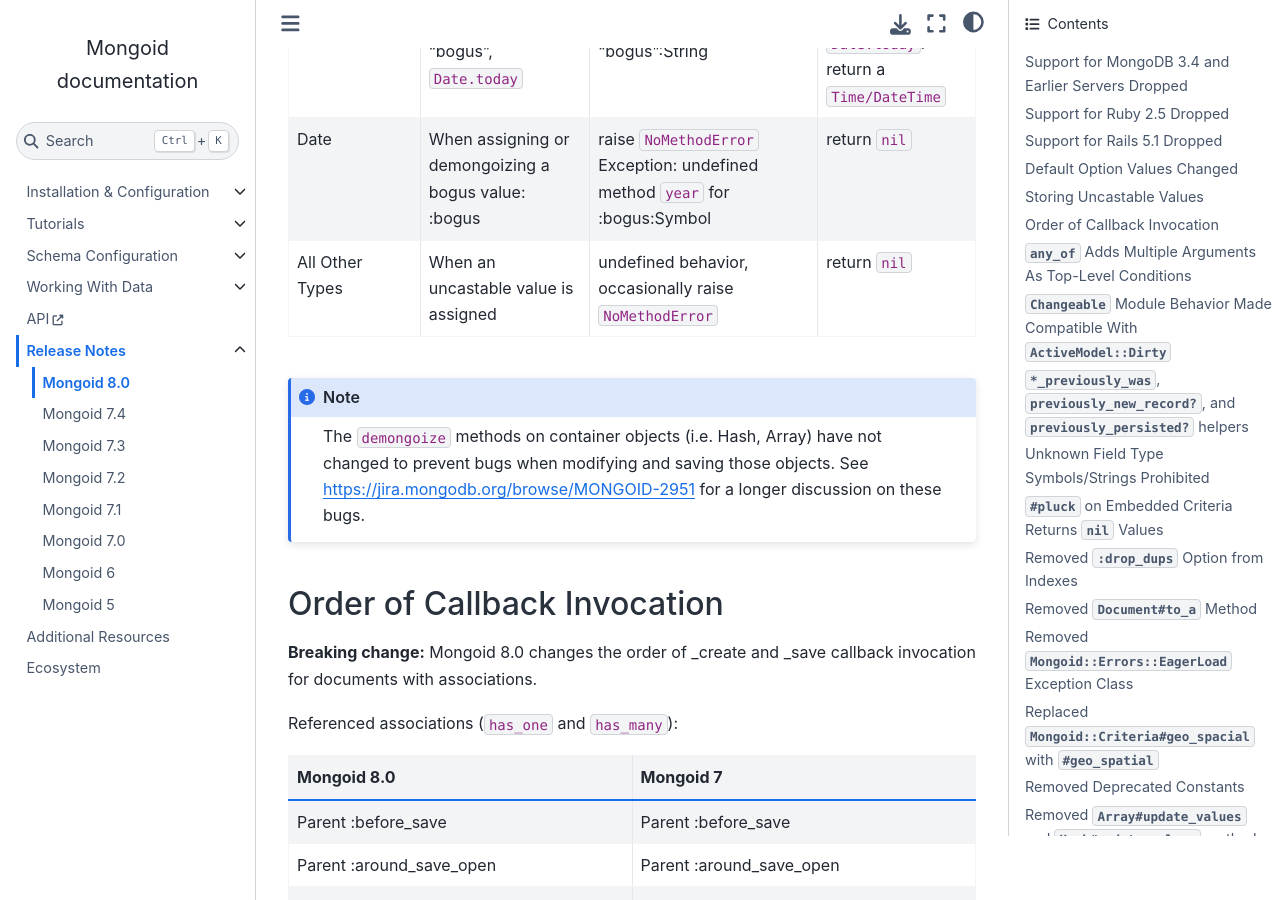
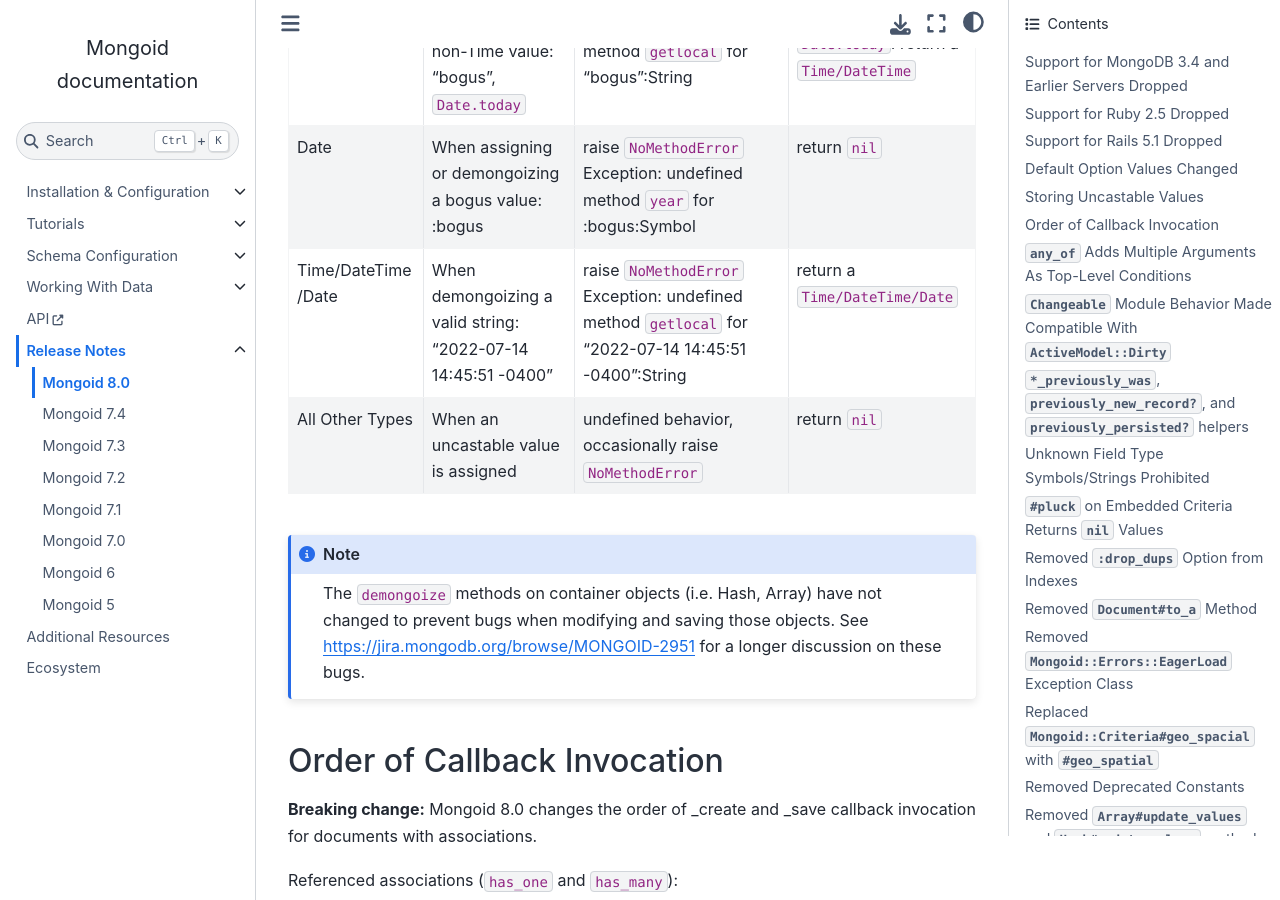
Before and after one commit to i80and/docs-mongoid, a Sphinx documentation site: the page built from docs/release-notes/mongoid-8.0.txt, in a window 1280 px wide and 900 px high, scrolled down 3058 px. Built offline with Sphinx 7.4.7 and the Sphinx Book theme 1.1.4, drawn with Linux system fonts in a browser that asks for light colours.

Commit message:
MONGOID-5315 Accept formatted strings in Date/Time/DateTime.demongoize (#5377)
* MONGOID-5315 Accept formatted strings in Date/Time/DateTime.demongoize

* MONGOID-5315 add release notes

* MONGOID-5315 documentation fix for demongoize

```diff
--- a/docs/release-notes/mongoid-8.0.txt
+++ b/docs/release-notes/mongoid-8.0.txt
@@ -69,47 +69,53 @@ Some ``mongoize`` and ``demongoize`` methods were also changed to perform
 consistently with rails and the other ``mongoize`` and ``demongoize`` methods.
 The following is a table of the changes in functionality:
 
-+--------------+------------------------+------------------------+-------------------+
-| Field Type   | Situation              | Previous Functionality | New Functionality |
-+==============+========================+========================+===================+
-| Boolean      | When a non-boolean     | return ``false``       | return ``nil``    |
-|              | string is assigned:    |                        |                   |
-|              | "bogus value"          |                        |                   |
-+--------------+------------------------+------------------------+-------------------+
-| Array/Hash   | When a value that is   | raise ``InvalidValue`` | return ``nil``    |
-|              | not an array or hash   | error                  |                   |
-|              | is assigned            |                        |                   |
-+--------------+------------------------+------------------------+-------------------+
-| Set          | When a value that is   | raise ``NoMethodError``| return ``nil``    |
-|              | not a set is assigned: | Exception: undefined   |                   |
-|              | 1                      | method ``to_a`` for    |                   |
-|              |                        | 1:Integer              |                   |
-+--------------+------------------------+------------------------+-------------------+
-| Regexp       | When persisting and    | return a               | return a          |
-|              | reading a Regexp from  | ``BSON::Regexp::Raw``  | ``Regexp``        |
-|              | the database           |                        |                   |
-+--------------+------------------------+------------------------+-------------------+
-| Time/DateTime| When assigning a       | raise ``NoMethodError``| return ``nil``    |
-|              | bogus value: ``:bogus``| Exception: undefined   |                   |
-|              |                        | method ``to_i``        |                   |
-|              |                        | for :bogus:Symbol      |                   |
-+--------------+------------------------+------------------------+-------------------+
-| Time/DateTime| When demongoizing a    | raise ``NoMethodError``| "bogus":          |
-|              | non-Time value:        | Exception: undefined   | return ``nil``    |
-|              | "bogus",               | method ``getlocal``    |                   |
-|              | ``Date.today``         | for "bogus":String     | ``Date.today``:   |
-|              |                        |                        | return a          |
-|              |                        |                        | ``Time/DateTime`` |
-+--------------+------------------------+------------------------+-------------------+
-| Date         | When assigning or      | raise ``NoMethodError``| return ``nil``    |
-|              | demongoizing a bogus   | Exception: undefined   |                   |
-|              | value: :bogus          | method ``year``        |                   |
-|              |                        | for :bogus:Symbol      |                   |
-+--------------+------------------------+------------------------+-------------------+
-| All Other    | When an uncastable     | undefined behavior,    | return ``nil``    |
-| Types        | value is assigned      | occasionally raise     |                   |
-|              |                        | ``NoMethodError``      |                   |
-+--------------+------------------------+------------------------+-------------------+
++--------------+------------------------+------------------------+-----------------------+
+| Field Type   | Situation              | Previous Functionality | New Functionality     |
++==============+========================+========================+=======================+
+| Boolean      | When a non-boolean     | return ``false``       | return ``nil``        |
+|              | string is assigned:    |                        |                       |
+|              | "bogus value"          |                        |                       |
++--------------+------------------------+------------------------+-----------------------+
+| Array/Hash   | When a value that is   | raise ``InvalidValue`` | return ``nil``        |
+|              | not an array or hash   | error                  |                       |
+|              | is assigned            |                        |                       |
++--------------+------------------------+------------------------+-----------------------+
+| Set          | When a value that is   | raise ``NoMethodError``| return ``nil``        |
+|              | not a set is assigned: | Exception: undefined   |                       |
+|              | 1                      | method ``to_a`` for    |                       |
+|              |                        | 1:Integer              |                       |
++--------------+------------------------+------------------------+-----------------------+
+| Regexp       | When persisting and    | return a               | return a              |
+|              | reading a Regexp from  | ``BSON::Regexp::Raw``  | ``Regexp``            |
+|              | the database           |                        |                       |
++--------------+------------------------+------------------------+-----------------------+
+| Time/DateTime| When assigning a       | raise ``NoMethodError``| return ``nil``        |
+|              | bogus value: ``:bogus``| Exception: undefined   |                       |
+|              |                        | method ``to_i``        |                       |
+|              |                        | for :bogus:Symbol      |                       |
++--------------+------------------------+------------------------+-----------------------+
+| Time/DateTime| When demongoizing a    | raise ``NoMethodError``| "bogus":              |
+|              | non-Time value:        | Exception: undefined   | return ``nil``        |
+|              | "bogus",               | method ``getlocal``    |                       |
+|              | ``Date.today``         | for "bogus":String     | ``Date.today``:       |
+|              |                        |                        | return a              |
+|              |                        |                        | ``Time/DateTime``     |
++--------------+------------------------+------------------------+-----------------------+
+| Date         | When assigning or      | raise ``NoMethodError``| return ``nil``        |
+|              | demongoizing a bogus   | Exception: undefined   |                       |
+|              | value: :bogus          | method ``year``        |                       |
+|              |                        | for :bogus:Symbol      |                       |
++--------------+------------------------+------------------------+-----------------------+
+| Time/DateTime| When demongoizing a    | raise ``NoMethodError``| return a              |
+| /Date        | valid string:          | Exception: undefined   | ``Time/DateTime/Date``|
+|              | "2022-07-14 14:45:51   | method ``getlocal``    |                       |
+|              | -0400"                 | for "2022-07-14        |                       |
+|              |                        | 14:45:51 -0400":String |                       |
++--------------+------------------------+------------------------+-----------------------+
+| All Other    | When an uncastable     | undefined behavior,    | return ``nil``        |
+| Types        | value is assigned      | occasionally raise     |                       |
+|              |                        | ``NoMethodError``      |                       |
++--------------+------------------------+------------------------+-----------------------+
 
 .. note::
 
```
Also changed, not shown: docs/reference/fields.txt (+6 -6 lines).
